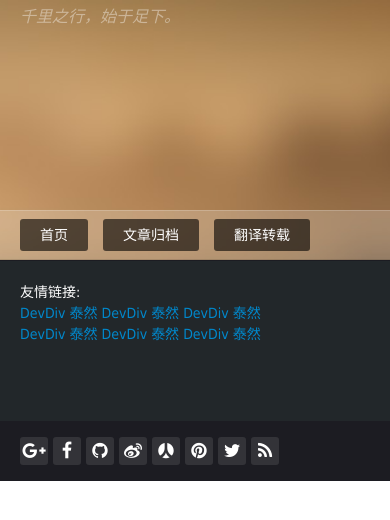
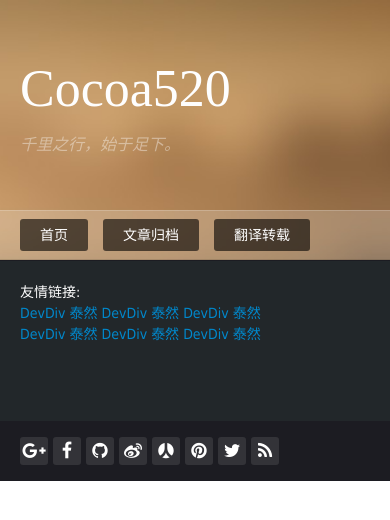
Before and after one commit to cocoa520/cocoa520.github.com, a Jekyll site: the page built from index.html, in a window 390 px wide. Shown: the top 520 px of the page. Built offline with Jekyll 4.4.1, drawn with Linux system fonts in a browser that asks for light colours; nearby versions of some CDN libraries; some web fonts are replaced; the list of posts is cut into pages by our own code; comment, search, counter and statistics services are not loaded.

Commit message:
修改样式

```diff
--- a/_layouts/default.html
+++ b/_layouts/default.html
@@ -82,7 +82,7 @@
                     </ul>
                 </div>
                 <div class="fn-right">
-                    <h1 class="logo">{{ site.title }}</h1>
+                    <h1 class="logo-hidden">{{ site.title }}</h1>
                 </div>
             </div>
             <div class="copyright">
--- a/themes/violet/css/style.css
+++ b/themes/violet/css/style.css
@@ -571,6 +571,9 @@ a.toTop:hover {
         padding-right: 20px;
     }
     .logo, .logo a {
+        width: 320px;
+    }
+    .logo-hidden {
         display: none;
     }
     .nav-list {
```
Also changed, not shown: 1 other file.
